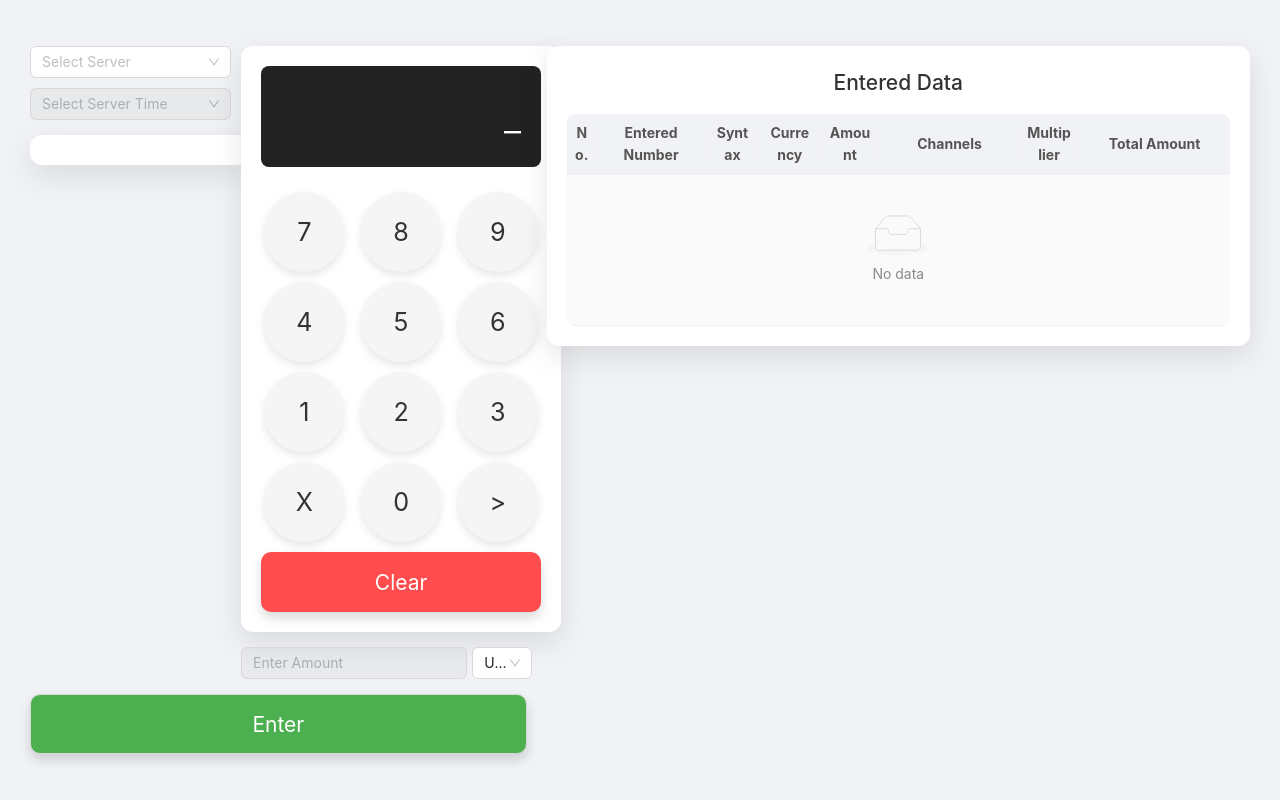
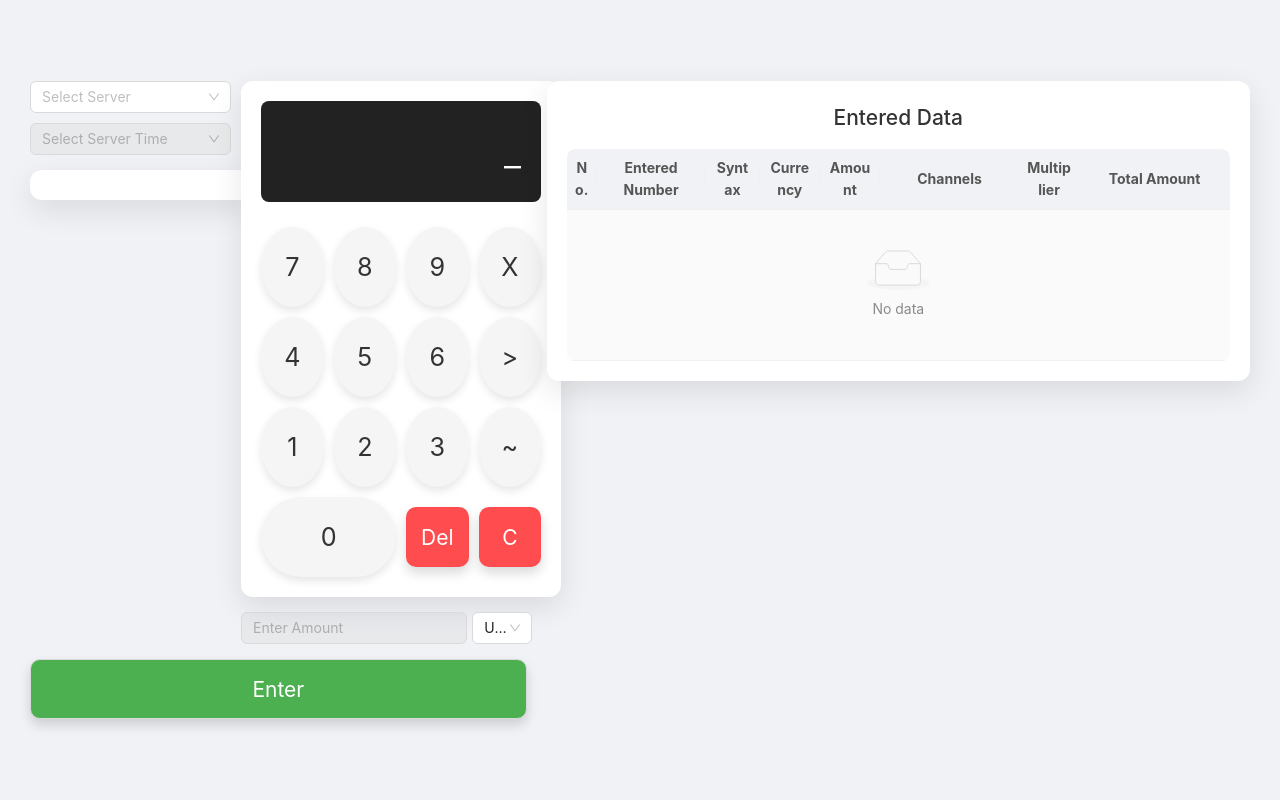
Before and after one commit to LOTTERY-RMS/test-bet-uxui, a React (Vite) app: page / in a window 1280 px wide. Built offline with nearby package versions, Linux system fonts and the light colour scheme.

Commit message:
fix input update

```diff
--- a/src/components/CalculatorPad/CalculatorPad.tsx
+++ b/src/components/CalculatorPad/CalculatorPad.tsx
@@ -13,6 +13,8 @@ const VALID_FINAL_INPUT_PATTERNS = [
   /^\d{3}>$/, // ###>
   /^\d{3}>\d{3}$/, // ###>###
   /^\d{2}>\d{2}$/, // ##>##
+  /^\d{3}~\d{3}$/, // ###~###
+  /^\d{2}~\d{2}$/, // ##~##
 ];
 
 interface CalculatorPadProps {
@@ -39,11 +41,11 @@ const CalculatorPad: React.FC<CalculatorPadProps> = ({
     // Allow 1-3 digits
     if (/^\d{1,3}$/.test(potentialInput)) return true;
 
-    // Allow 2 or 3 digits followed by 'X' or '>'
-    if (/^(\d{2}|\d{3})[X>]$/.test(potentialInput)) return true;
+    // Allow 2 or 3 digits followed by 'X', '>', or '~'
+    if (/^(\d{2}|\d{3})[X>~]$/.test(potentialInput)) return true;
 
-    // Allow 2 or 3 digits, then '>', then 1 to 3 digits (for compound ranges in progress)
-    if (/^(\d{2}|\d{3})>\d{1,3}$/.test(potentialInput)) return true;
+    // Allow 2 or 3 digits, then '>', or '~' then 0 to 3 digits (for compound ranges in progress)
+    if (/^(\d{2}|\d{3})[>~]\d{0,3}$/.test(potentialInput)) return true;
 
     return false;
   };
@@ -58,38 +60,38 @@ const CalculatorPad: React.FC<CalculatorPadProps> = ({
   };
 
   /**
-   * Handles clicks on number and special character buttons (X, >).
+   * Handles clicks on number and special character buttons (X, >, ~).
    * Manages the input string based on predefined regex patterns.
-   * 'C' clears the input.
+   * 'C' clears the input. 'Del' removes the last character.
    */
   const handleNumberClick = useCallback(
     (char: string) => {
-      let updatedInput = input; // Start with the current input prop value
+      let currentInput = input;
 
-      // Clear button functionality
       if (char === "C") {
-        updatedInput = "";
+        currentInput = "";
+      } else if (char === "Del") {
+        currentInput = input.slice(0, -1);
       } else {
         const newPotentialInput = input + char;
 
-        if (isInputValidForPrefix(newPotentialInput)) {
-          updatedInput = newPotentialInput;
+        // Check if the new potential input is a valid intermediate state or a valid final pattern
+        if (
+          isInputValidForPrefix(newPotentialInput) ||
+          isFinalInputValid(newPotentialInput)
+        ) {
+          currentInput = newPotentialInput;
         } else {
-          // If it's not a valid intermediate prefix, check if adding 'char'
-          // completes a final valid pattern (e.g., adding the last digit for ##>##)
-          if (isFinalInputValid(newPotentialInput)) {
-            updatedInput = newPotentialInput;
-          } else {
-            message.error(
-              "Invalid input sequence. Please follow ##, ###, ##X, ##>, ###X, ###>, ###>###, or ##>##."
-            );
-            updatedInput = input; // Revert to previous valid input
-          }
+          // If neither, it's an invalid sequence, revert to previous input
+          message.error(
+            "Invalid input sequence. Please follow patterns like ##, ###, ##X, ###X, ##>, ###>, ###>###, ##>##, ###~###, or ##~##."
+          );
+          return; // Do not update input
         }
       }
-      onInputChange(updatedInput); // Pass the final string directly
+      onInputChange(currentInput);
     },
-    [input, message, onInputChange] // Add 'input' to dependencies
+    [input, message, onInputChange]
   );
 
   return (
@@ -98,7 +100,8 @@ const CalculatorPad: React.FC<CalculatorPadProps> = ({
         <div className="result">{input || "_"}</div>
       </div>
       <Row gutter={[10, 10]} className="input-grid">
-        <Col span={8}>
+        {/* First Row: 7, 8, 9, C */}
+        <Col span={6}>
           <Button
             onClick={() => handleNumberClick("7")}
             className="antd-calc-button"
@@ -106,7 +109,7 @@ const CalculatorPad: React.FC<CalculatorPadProps> = ({
             7
           </Button>
         </Col>
-        <Col span={8}>
+        <Col span={6}>
           <Button
             onClick={() => handleNumberClick("8")}
             className="antd-calc-button"
@@ -114,7 +117,7 @@ const CalculatorPad: React.FC<CalculatorPadProps> = ({
             8
           </Button>
         </Col>
-        <Col span={8}>
+        <Col span={6}>
           <Button
             onClick={() => handleNumberClick("9")}
             className="antd-calc-button"
@@ -122,7 +125,17 @@ const CalculatorPad: React.FC<CalculatorPadProps> = ({
             9
           </Button>
         </Col>
-        <Col span={8}>
+        <Col span={6}>
+          <Button
+            onClick={() => handleNumberClick("X")}
+            className="antd-calc-button"
+          >
+            X
+          </Button>
+        </Col>
+
+        {/* Second Row: 4, 5, 6, X */}
+        <Col span={6}>
           <Button
             onClick={() => handleNumberClick("4")}
             className="antd-calc-button"
@@ -130,7 +143,7 @@ const CalculatorPad: React.FC<CalculatorPadProps> = ({
             4
           </Button>
         </Col>
-        <Col span={8}>
+        <Col span={6}>
           <Button
             onClick={() => handleNumberClick("5")}
             className="antd-calc-button"
@@ -138,7 +151,7 @@ const CalculatorPad: React.FC<CalculatorPadProps> = ({
             5
           </Button>
         </Col>
-        <Col span={8}>
+        <Col span={6}>
           <Button
             onClick={() => handleNumberClick("6")}
             className="antd-calc-button"
@@ -146,7 +159,17 @@ const CalculatorPad: React.FC<CalculatorPadProps> = ({
             6
           </Button>
         </Col>
-        <Col span={8}>
+        <Col span={6}>
+          <Button
+            onClick={() => handleNumberClick(">")}
+            className="antd-calc-button"
+          >
+            &gt;
+          </Button>
+        </Col>
+
+        {/* Third Row: 1, 2, 3, > */}
+        <Col span={6}>
           <Button
             onClick={() => handleNumberClick("1")}
             className="antd-calc-button"
@@ -154,7 +177,7 @@ const CalculatorPad: React.FC<CalculatorPadProps> = ({
             1
           </Button>
         </Col>
-        <Col span={8}>
+        <Col span={6}>
           <Button
             onClick={() => handleNumberClick("2")}
             className="antd-calc-button"
@@ -162,7 +185,7 @@ const CalculatorPad: React.FC<CalculatorPadProps> = ({
             2
           </Button>
         </Col>
-        <Col span={8}>
+        <Col span={6}>
           <Button
             onClick={() => handleNumberClick("3")}
             className="antd-calc-button"
@@ -170,37 +193,43 @@ const CalculatorPad: React.FC<CalculatorPadProps> = ({
             3
           </Button>
         </Col>
-        <Col span={8}>
+
+        <Col span={6}>
           <Button
-            onClick={() => handleNumberClick("X")}
+            onClick={() => handleNumberClick("~")}
             className="antd-calc-button"
           >
-            X
+            ~
           </Button>
         </Col>
-        <Col span={8}>
+
+        {/* Fourth Row: 0, ~, Del */}
+        <Col span={12}>
+          {" "}
+          {/* Span 12 for 0 to make it wider */}
           <Button
             onClick={() => handleNumberClick("0")}
             className="antd-calc-button"
+            style={{ width: "100%", borderRadius: "40px" }}
           >
             0
           </Button>
         </Col>
-        <Col span={8}>
+
+        <Col span={6}>
           <Button
-            onClick={() => handleNumberClick(">")}
-            className="antd-calc-button"
+            onClick={() => handleNumberClick("Del")}
+            className="antd-calc-button antd-calc-button-clear"
           >
-            &gt;
+            Del
           </Button>
         </Col>
-        <Col span={24}>
+        <Col span={6}>
           <Button
             onClick={() => handleNumberClick("C")}
             className="antd-calc-button antd-calc-button-clear"
-            block
           >
-            Clear
+            C
           </Button>
         </Col>
       </Row>
```
Also changed, not shown: src/App.tsx (+33 -78 lines).
